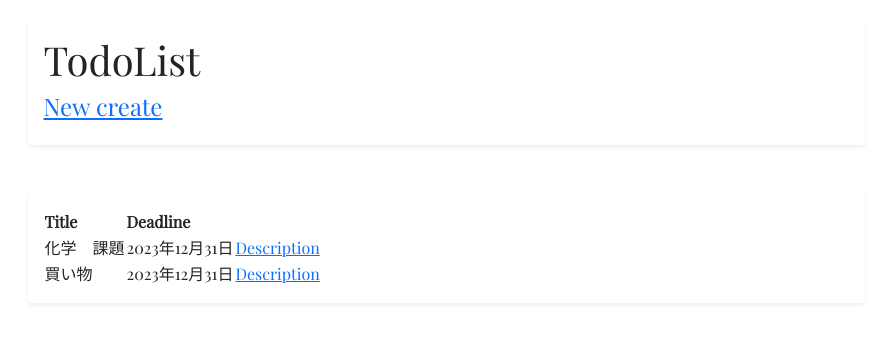
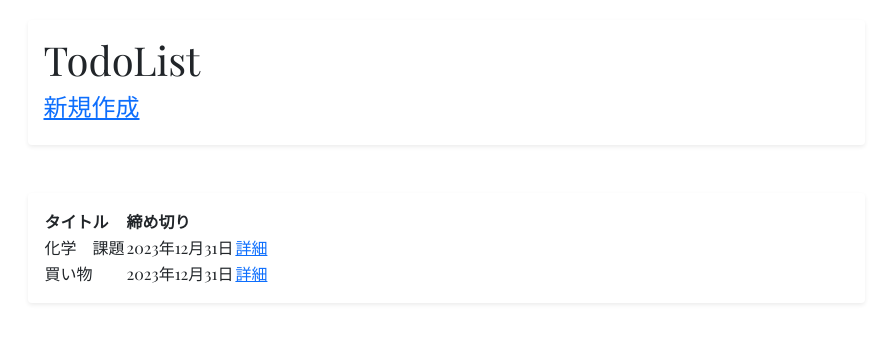
Before and after one commit to home-yu/todoapp, a Django app: page / in a window 1280 px wide. Shown: the top 343 px of the page, without its empty margins (194-1086 px from the left). Run offline with Django 4.2, Linux system fonts and the light colour scheme; data comes from the database, SQL or seed files in the repository.

Commit message:
japanese

```diff
--- a/config/todo/templates/todo/todo_form.html
+++ b/config/todo/templates/todo/todo_form.html
@@ -1,7 +1,7 @@
 {% extends 'todo/base.html' %}
 
 {% block header %}
-<h1>New Create</h1>
+<h1>新規作成</h1>
 {% endblock header %}
 
 {% block content %}
@@ -9,7 +9,7 @@
     <table class="table">
         {{ form.as_table }}
     </table>
-    <a class="btn btn-outline-secondary" href="{% url 'list' %}">Back</a>
-    <input class="btn btn-success" type="submit" value="post">
+    <a class="btn btn-outline-secondary" href="{% url 'list' %}">戻る</a>
+    <input class="btn btn-success" type="submit" value="送信">
 </form>
 {% endblock content %}
--- a/config/todo/templates/todo/todo_list.html
+++ b/config/todo/templates/todo/todo_list.html
@@ -2,7 +2,7 @@
 
 {% block header %}
 <h1>TodoList</h1>
-<h4><a href="{% url 'create' %}">New create</a></h4>
+<h4><a href="{% url 'create' %}">新規作成</a></h4>
 {% endblock header %}
 
 {% block content %}
@@ -10,8 +10,8 @@
     <table>
         <thead>
             <tr>
-                <th scope="col">Title</th>
-                <th scope="col">Deadline</th>
+                <th scope="col">タイトル</th>
+                <th scope="col">締め切り</th>
                 <th scope="col"></th>
             </tr>
         </thead>
@@ -20,7 +20,7 @@
             <tr>
                 <td>{{ task.title }}</td>
                 <td>{{ task.deadline }}</td>
-                <td><a href="{% url 'detail' task.pk %}">Description</a></td>
+                <td><a href="{% url 'detail' task.pk %}">詳細</a></td>
             </tr>
             {% endfor %}
         </tbody>
```
Also changed, not shown: config/todo/templates/todo/todo_confirm_delete.html (+4 -4 lines), config/todo/templates/todo/todo_detail.html (+4 -4 lines).
